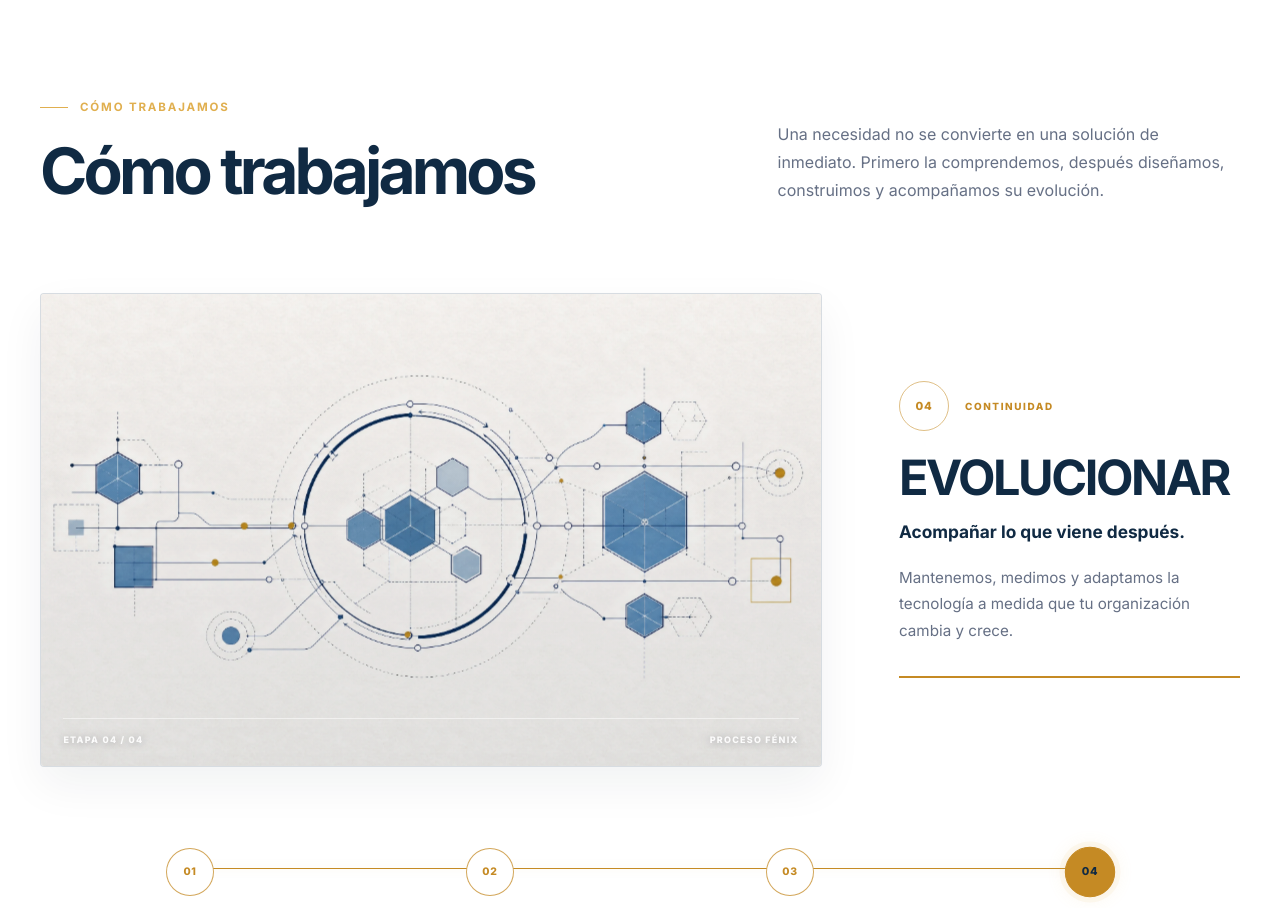
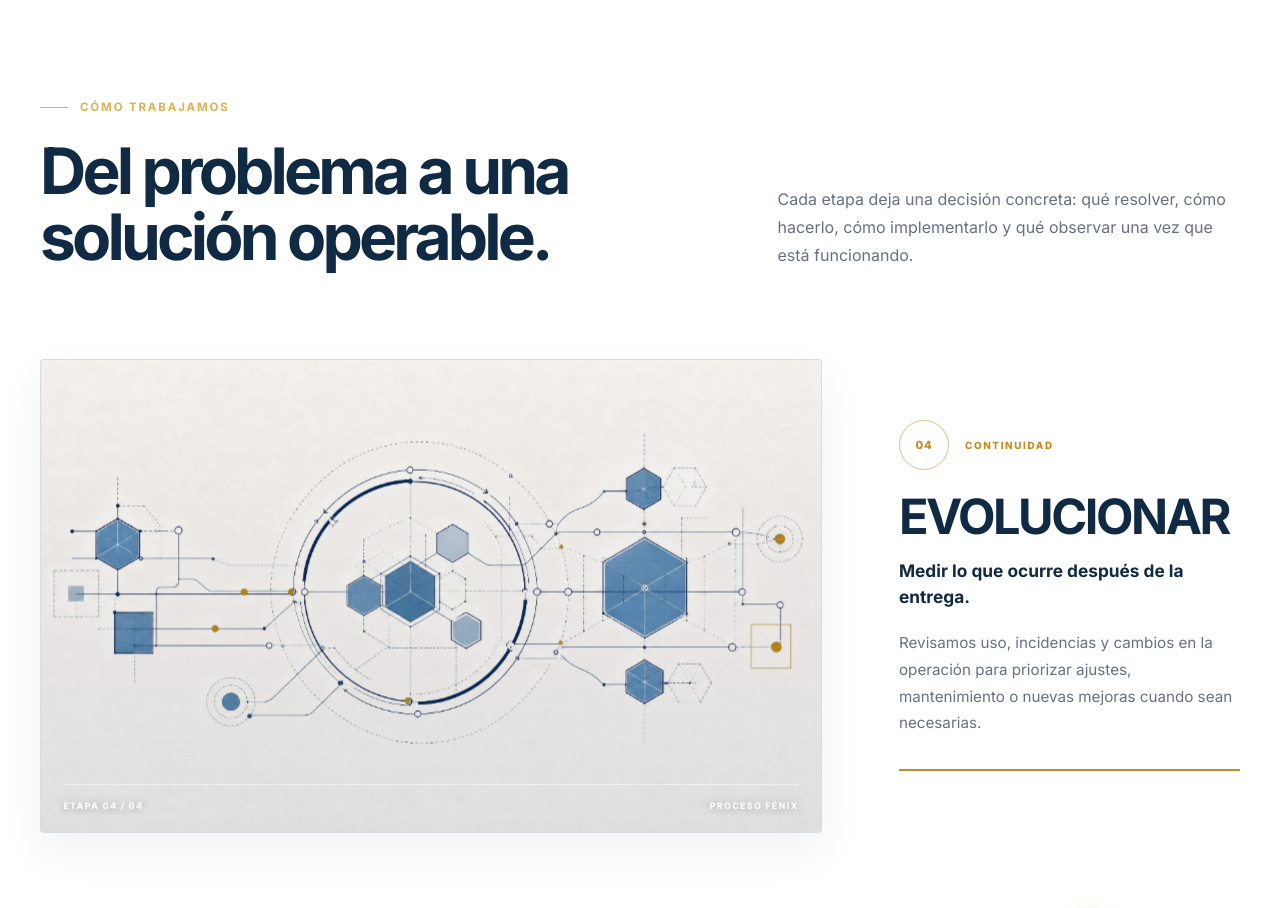
Before and after one commit to DarknesCloud/fenix, a Next.js app: page / in a window 1280 px wide. Shown: the part 4500-5408 px from the top of the page. Built offline with nearby package versions, Linux system fonts and the light colour scheme; no server answers.

Commit message:
refactor copy: make methodology operational and non-redundant

```diff
--- a/components/sections/Methodology.tsx
+++ b/components/sections/Methodology.tsx
@@ -10,9 +10,9 @@ const stages = [
     number: '01',
     context: 'CONTEXTO',
     title: 'ENTENDER',
-    short: 'Comprender antes de proponer.',
+    short: 'Definir con precisión qué debe resolverse.',
     description:
-      'Comprendemos tu problema, contexto, procesos y objetivos antes de proponer una solución.',
+      'Levantamos información sobre procesos, usuarios, restricciones, herramientas actuales y objetivos para delimitar el problema y sus prioridades.',
     image: '/images/methodology/step-01-entender.webp',
     alt: 'Esquema conceptual de análisis y mapeo de procesos',
   },
@@ -20,9 +20,9 @@ const stages = [
     number: '02',
     context: 'ESTRATEGIA',
     title: 'DISEÑAR',
-    short: 'Definir el camino adecuado.',
+    short: 'Convertir el diagnóstico en un plan ejecutable.',
     description:
-      'Definimos la arquitectura y estrategia tecnológica adecuada para tu realidad y objetivos.',
+      'Definimos alcance, arquitectura, prioridades, responsabilidades y una ruta de trabajo que permita avanzar con criterios claros.',
     image: '/images/methodology/step-02-disenar.webp',
     alt: 'Esquema conceptual de arquitectura tecnológica y diseño de solución',
   },
@@ -30,9 +30,9 @@ const stages = [
     number: '03',
     context: 'IMPLEMENTACIÓN',
     title: 'CONSTRUIR',
-    short: 'Convertir la estrategia en realidad.',
+    short: 'Implementar, validar y documentar.',
     description:
-      'Desarrollamos, integramos e implementamos la solución de forma iterativa y controlada.',
+      'Desarrollamos o implementamos por etapas, validamos el funcionamiento con el contexto real de uso y documentamos lo necesario para operar la solución.',
     image: '/images/methodology/step-03-construir.webp',
     alt: 'Esquema conceptual de construcción e integración tecnológica',
   },
@@ -40,9 +40,9 @@ const stages = [
     number: '04',
     context: 'CONTINUIDAD',
     title: 'EVOLUCIONAR',
-    short: 'Acompañar lo que viene después.',
+    short: 'Medir lo que ocurre después de la entrega.',
     description:
-      'Mantenemos, medimos y adaptamos la tecnología a medida que tu organización cambia y crece.',
+      'Revisamos uso, incidencias y cambios en la operación para priorizar ajustes, mantenimiento o nuevas mejoras cuando sean necesarias.',
     image: '/images/methodology/step-04-evolucionar.webp',
     alt: 'Esquema conceptual de evolución y escalabilidad tecnológica',
   },
@@ -93,7 +93,7 @@ export default function Methodology() {
     const section = document.getElementById('metodologia');
     if (!section) return;
 
-    let timers: ReturnType<typeof setTimeout>[] = [];
+    const timers: ReturnType<typeof setTimeout>[] = [];
 
     const observer = new IntersectionObserver(
       ([entry]) => {
@@ -128,7 +128,6 @@ export default function Methodology() {
 
     return () => {
       observer.disconnect();
-
       timers.forEach(clearTimeout);
     };
   }, [hasAutoPlayed]);
@@ -144,13 +143,12 @@ export default function Methodology() {
           <div>
             <span className="eyebrow">CÓMO TRABAJAMOS</span>
 
-            <h2 id="methodology-title">Cómo trabajamos</h2>
+            <h2 id="methodology-title">Del problema a una solución operable.</h2>
           </div>
 
           <p>
-            Una necesidad no se convierte en una solución de inmediato. Primero
-            la comprendemos, después diseñamos, construimos y acompañamos su
-            evolución.
+            Cada etapa deja una decisión concreta: qué resolver, cómo hacerlo,
+            cómo implementarlo y qué observar una vez que está funcionando.
           </p>
         </header>
 
@@ -173,7 +171,6 @@ export default function Methodology() {
 
               <div className={styles.visualMeta}>
                 <span>ETAPA {activeStage.number} / 04</span>
-
                 <span>PROCESO FÉNIX</span>
               </div>
             </div>
@@ -186,7 +183,6 @@ export default function Methodology() {
           >
             <div className={styles.infoTop}>
               <span className={styles.bigNumber}>{activeStage.number}</span>
-
               <span className={styles.context}>{activeStage.context}</span>
             </div>
 
```
